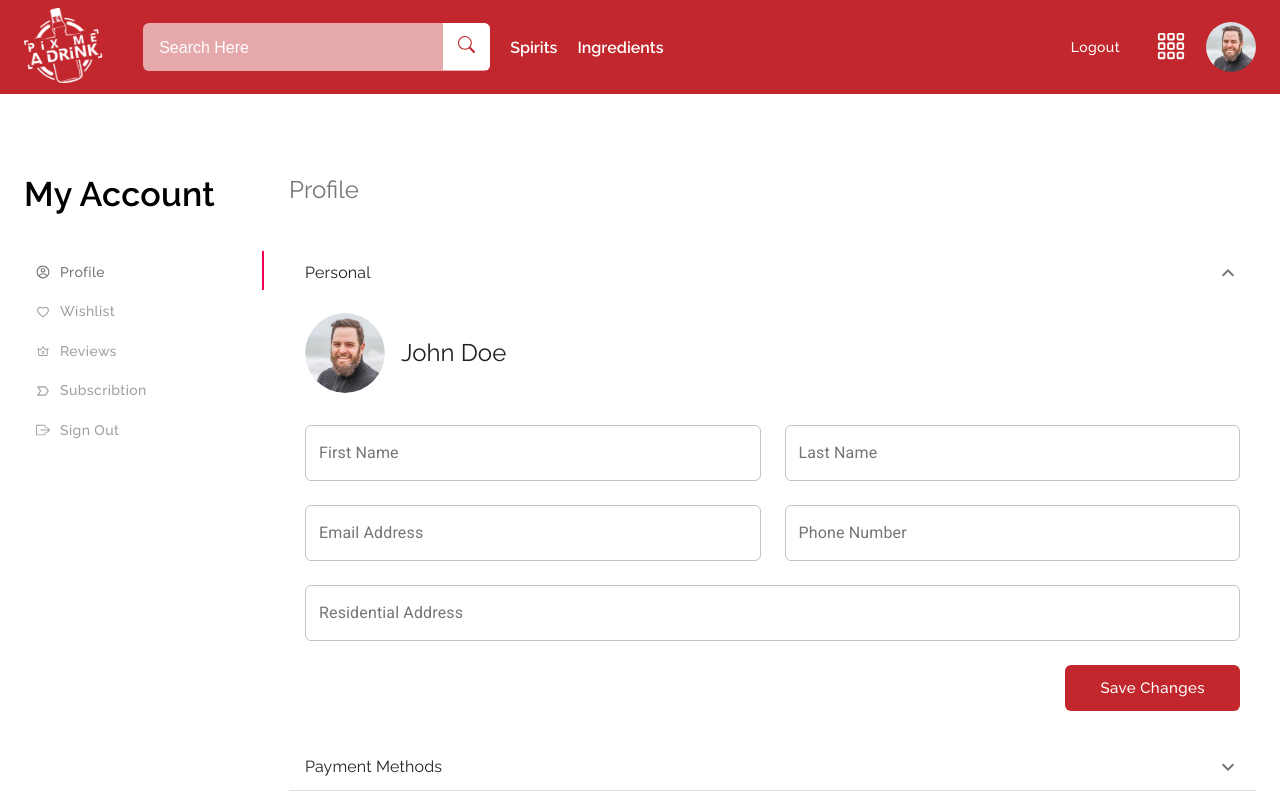
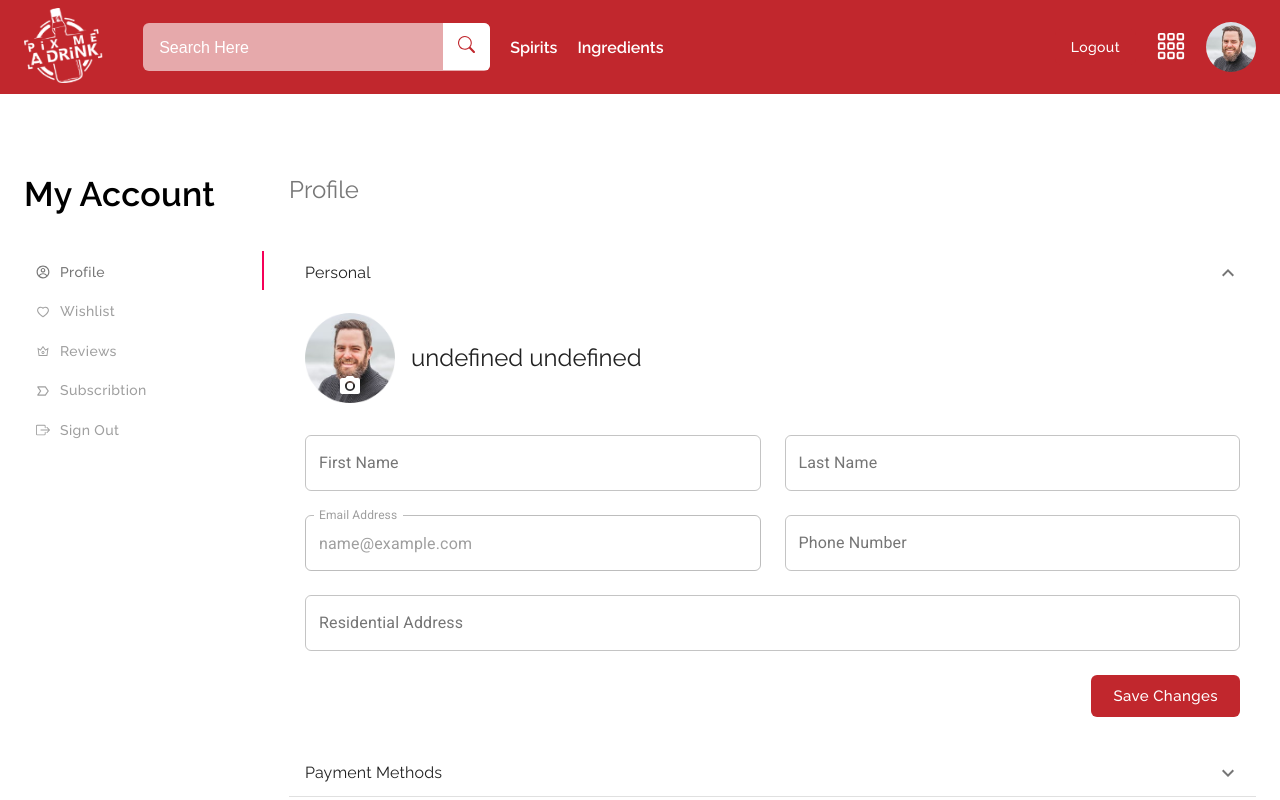
Before and after one commit to muneebhashone/react-pixme-hashone, a React (Create React App) app: page /pixme/customer in a window 1280 px wide. Shown: the top 800 px of the page. Built offline with nearby package versions, Linux system fonts and the light colour scheme; sample sign-in values are in the browser's storage.

Commit message:
Working on User Profile

```diff
--- a/package.json
+++ b/package.json
@@ -12,6 +12,7 @@
     "@testing-library/user-event": "^12.8.3",
     "axios": "^0.21.1",
     "formik": "^2.2.9",
+    "image-to-base64": "^2.2.0",
     "query-string": "^7.0.1",
     "react": "^17.0.2",
     "react-dom": "^17.0.2",
--- /dev/null
+++ b/src/components/customer/personal-details-form.component.jsx
@@ -0,0 +1,187 @@
+import React, { useRef, useState } from "react";
+import { Grid, TextField, Button, Avatar, Typography } from "@material-ui/core";
+import { makeStyles } from "@material-ui/core/styles";
+import DisplayPicture from "../../assets/displaypicture.png";
+import CameraAltIcon from "@material-ui/icons/CameraAlt";
+import { useFormik } from "formik";
+
+const useStyles = makeStyles((theme) => ({
+  formRoot: {
+    textAlign: "right",
+  },
+  personalDetails: {
+    marginTop: theme.spacing(4),
+  },
+  avatar: {
+    display: "flex",
+    alignItems: "center",
+    gap: theme.spacing(2),
+  },
+  largeAvatar: {
+    width: "100%",
+    height: "100%",
+  },
+  button: {
+    marginTop: theme.spacing(3),
+  },
+  imgButton: {
+    border: "none",
+    background: "none",
+    cursor: "pointer",
+    borderRadius: "50%",
+    position: "relative",
+    display: "flex",
+    justifyContent: "center",
+    alignContent: "center",
+    width: "90px",
+    height: "90px",
+    "&:hover": {
+      opacity: "0.7",
+    },
+  },
+  cameraIcon: {
+    position: "absolute",
+    bottom: "5px",
+    color: "white",
+  },
+}));
+
+function PersonalDetailsForm({ currentUser }) {
+  const [image, setImage] = useState("");
+
+  const getBase64 = (file) => {
+    let encodedImg = "";
+    let reader = new FileReader();
+    reader.readAsDataURL(file);
+    reader.onload = function () {
+      encodedImg = reader.result;
+      setImage(encodedImg);
+    };
+    reader.onerror = function (error) {
+      console.log("Error: ", error);
+    };
+  };
+
+  const formik = useFormik({
+    initialValues: {
+      firstName: currentUser.first_name,
+      lastName: currentUser.last_name,
+      email: currentUser.email,
+      phone: currentUser.phone,
+      address: currentUser.country,
+    },
+    onSubmit: (values) => {
+      values["user_id"] = currentUser.id;
+      if (image) {
+        values["image"] = image;
+      }
+      console.log(values);
+    },
+  });
+
+  const fileInput = useRef(null);
+
+  const handlePictureClick = () => {
+    fileInput.current.click();
+  };
+
+  const classes = useStyles();
+  return (
+    <>
+      <div className={classes.avatar}>
+        <button className={classes.imgButton} onClick={handlePictureClick}>
+          <img
+            src={DisplayPicture}
+            alt="Profile"
+            className={classes.largeAvatar}
+          />
+          <CameraAltIcon className={classes.cameraIcon} />
+          <input
+            type="file"
+            onChange={(e) => getBase64(e.target.files[0])}
+            ref={fileInput}
+            hidden
+          />
+        </button>
+        <Typography variant="h5">
+          {`${currentUser.first_name} ${currentUser.last_name}`}
+        </Typography>
+      </div>
+      <div className={classes.personalDetails}>
+        <form onSubmit={formik.handleSubmit} className={classes.formRoot}>
+          <Grid container spacing={3}>
+            <Grid item lg={6}>
+              <TextField
+                type="text"
+                name="firstName"
+                label="First Name"
+                fullWidth
+                variant="outlined"
+                onChange={formik.handleChange}
+                value={formik.values.firstName}
+              />
+            </Grid>
+            <Grid item lg={6}>
+              <TextField
+                type="text"
+                name="lastName"
+                label="Last Name"
+                fullWidth
+                variant="outlined"
+                onChange={formik.handleChange}
+                value={formik.values.lastName}
+              />
+            </Grid>
+            <Grid item lg={6}>
+              <TextField
+                type="email"
+                name="email"
+                label="Email Address"
+                fullWidth
+                variant="outlined"
+                // onChange={formik.handleChange}
+                value={formik.values.email}
+                disabled
+              />
+            </Grid>
+            <Grid item lg={6}>
+              <TextField
+                type="number"
+                name="phone"
+                label="Phone Number"
+                fullWidth
+                variant="outlined"
+                onChange={formik.handleChange}
+                value={formik.values.phone}
+              />
+            </Grid>
+            <Grid item lg={12}>
+              <TextField
+                type="text"
+                name="address"
+                label="Residential Address"
+                fullWidth
+                variant="outlined"
+                onChange={formik.handleChange}
+                value={formik.values.address}
+              />
+            </Grid>
+          </Grid>
+          <Button
+            className={classes.button}
+            classes={{ root: classes.buttonRoot }}
+            size="large"
+            variant="contained"
+            color="primary"
+            disableElevation
+            type="submit"
+          >
+            Save Changes
+          </Button>
+        </form>
+      </div>
+    </>
+  );
+}
+
+export default PersonalDetailsForm;
--- a/src/pages/admin/profile/profile.component.jsx
+++ b/src/pages/admin/profile/profile.component.jsx
@@ -1,4 +1,4 @@
-import React, { useState } from "react";
+import React from "react";
 import AdminLayout from "../../../components/admin-layout/admin-layout.component";
 import { makeStyles } from "@material-ui/core/styles";
 import Accordion from "@material-ui/core/Accordion";
@@ -6,8 +6,8 @@ import AccordionSummary from "@material-ui/core/AccordionSummary";
 import AccordionDetails from "@material-ui/core/AccordionDetails";
 import Typography from "@material-ui/core/Typography";
 import ExpandMoreIcon from "@material-ui/icons/ExpandMore";
-import { Avatar, TextField, Grid, Button } from "@material-ui/core";
-import DisplayPicture from "../../../assets/displaypicture.png";
+import { useSelector } from "react-redux";
+import PersonalDetailsForm from "../../../components/customer/personal-details-form.component";
 
 const useStyles = makeStyles((theme) => ({
   root: {
@@ -32,16 +32,16 @@ const useStyles = makeStyles((theme) => ({
   button: {
     marginTop: theme.spacing(3),
   },
-  formRoot: {
-    textAlign: "right",
-  },
   buttonRoot: {
     padding: "10px 35px",
   },
 }));
 
 function Profile() {
+  const { currentUser } = useSelector((state) => state.user);
+
   const classes = useStyles();
+
   return (
     <AdminLayout heading="Profile" active={0}>
       <Accordion defaultExpanded={true} elevation={0}>
@@ -54,71 +54,7 @@ function Profile() {
         </AccordionSummary>
         <AccordionDetails classes={{ root: classes.accordians }}>
           <div className={classes.personal}>
-            <div className={classes.avatar}>
-              <Avatar src={DisplayPicture} className={classes.largeAvatar} />
-              <Typography variant="h5">John Doe</Typography>
-            </div>
-            <div className={classes.personalDetails}>
-              <form className={classes.formRoot}>
-                <Grid container spacing={3}>
-                  <Grid item lg={6}>
-                    <TextField
-                      type="text"
-                      name="fname"
-                      label="First Name"
-                      fullWidth
-                      variant="outlined"
-                    />
-                  </Grid>
-                  <Grid item lg={6}>
-                    <TextField
-                      type="text"
-                      name="lname"
-                      label="Last Name"
-                      fullWidth
-                      variant="outlined"
-                    />
-                  </Grid>
-                  <Grid item lg={6}>
-                    <TextField
-                      type="email"
-                      name="email"
-                      label="Email Address"
-                      fullWidth
-                      variant="outlined"
-                    />
-                  </Grid>
-                  <Grid item lg={6}>
-                    <TextField
-                      type="number"
-                      name="phone-number"
-                      label="Phone Number"
-                      fullWidth
-                      variant="outlined"
-                    />
-                  </Grid>
-                  <Grid item lg={12}>
-                    <TextField
-                      type="text"
-                      name="address"
-                      label="Residential Address"
-                      fullWidth
-                      variant="outlined"
-                    />
-                  </Grid>
-                </Grid>
-                <Button
-                  className={classes.button}
-                  classes={{ root: classes.buttonRoot }}
-                  size="large"
-                  variant="contained"
-                  color="primary"
-                  disableElevation
-                >
-                  Save Changes
-                </Button>
-              </form>
-            </div>
+            {currentUser && <PersonalDetailsForm currentUser={currentUser} />}
           </div>
         </AccordionDetails>
       </Accordion>
--- a/src/redux/user/user.saga.js
+++ b/src/redux/user/user.saga.js
@@ -3,6 +3,7 @@ import { UserActionTypes } from "../user/user.types";
 import { signInSuccess, signInFailure } from "./user.action";
 import { put, call, takeLatest, all } from "redux-saga/effects";
 
+// Requests
 function loginRequest(email, password) {
   return axios.post(
     "https://dev.1stopwebsitesolution.com/demo/shake_server/public/api/login",
@@ -13,6 +14,21 @@ function loginRequest(email, password) {
   );
 }
 
+function userEditRequest(data) {
+  return axios.post(
+    "https://dev.1stopwebsitesolution.com/demo/shake_server/public/api/login",
+    {
+      image: data.image,
+      user_id: data.userId,
+      first_name: data.firstName,
+      last_name: data.lastName,
+      phone: data.phone,
+      country: data.country,
+    }
+  );
+}
+
+// Utils
 function setUserLocal(userObj) {
   if (localStorage.getItem("currentUser")) {
     localStorage.removeItem("currentUser");
@@ -22,6 +38,7 @@ function setUserLocal(userObj) {
   }
 }
 
+// Sagas
 function* signInStart({ payload: { email, password } }) {
   try {
     const {
@@ -38,6 +55,7 @@ function* clearUserLocal() {
   yield localStorage.removeItem("currentUser");
 }
 
+// Root Saga
 export function* userSaga() {
   yield all([
     takeLatest(UserActionTypes.SIGN_IN_START, signInStart),
```
Also changed, not shown: 1 other file (tests, documents, lock files or other folders).
